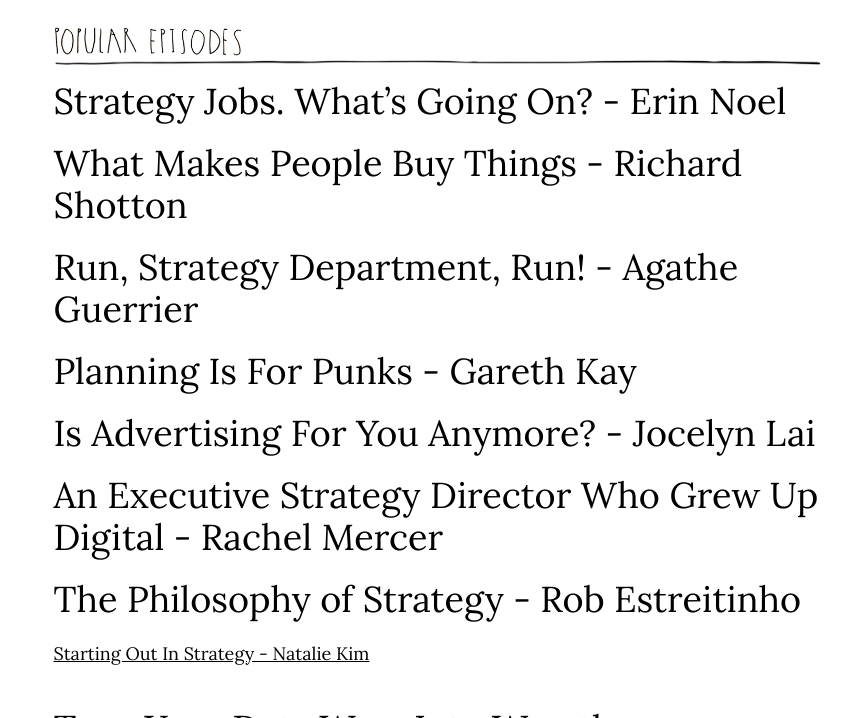
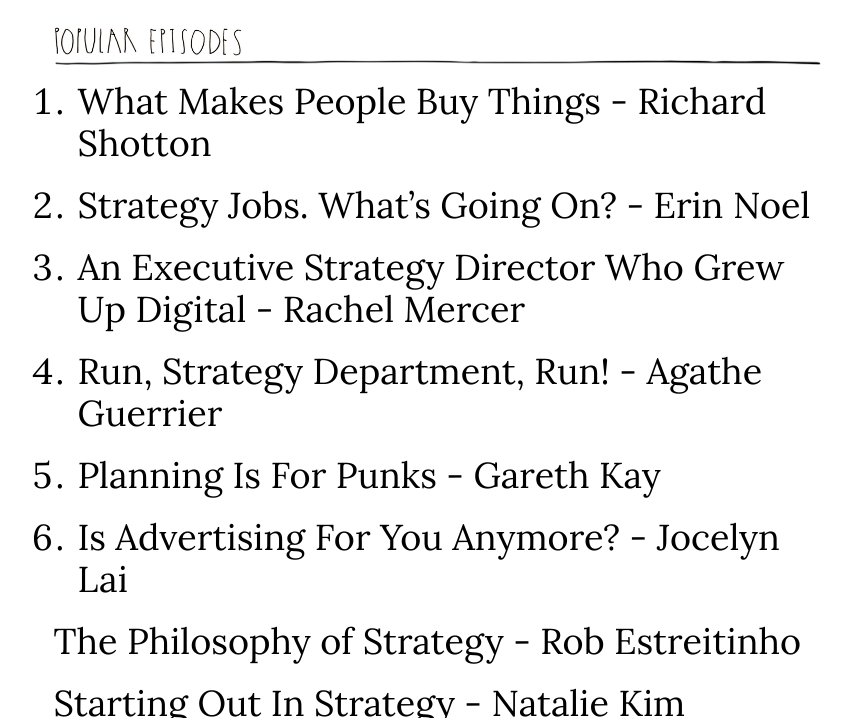
Before and after one commit to markhpollard/markhpollard.github.io, a Jekyll site: the page built from podcast.md, in a window 1280 px wide and 900 px high, scrolled down 360 px, cut to the strip 182-900 px from the top of the window. Shown: the whole strip, without its empty margins (203-1055 px from the left). Built offline with Jekyll 4.4.1, drawn with Linux system fonts in a browser that asks for light colours; nearby versions of some CDN libraries; part of the change alters nothing that is shown.

```diff
--- a/podcast.md
+++ b/podcast.md
@@ -9,15 +9,15 @@ featured: https://anchor.fm/sweathead-with-mark-pollard/embed/episodes/The-Searc
 layout: podcast
 ---
 
-* [Strategy Jobs. What's Going On? - Erin Noel](https://anchor.fm/sweathead-with-mark-pollard/episodes/Strategy-Jobs--Whats-Going-On----Erin-Noel-e1dcup)
-* [What Makes People Buy Things - Richard Shotton](https://anchor.fm/sweathead-with-mark-pollard/episodes/What-Makes-People-Buy-Things---Richard-Shotton-e1af1i)
-* [Run, Strategy Department, Run! - Agathe Guerrier](https://anchor.fm/sweathead-with-mark-pollard/episodes/Run--Strategy-Department--Run----Agathe-Guerrier-e1o81s/a-a48720)
-* [Planning Is For Punks - Gareth Kay](https://anchor.fm/sweathead-with-mark-pollard/episodes/Planning-Is-For-Punks---Gareth-Kay-e1im3e)
-* [Is Advertising For You Anymore? - Jocelyn Lai](https://anchor.fm/sweathead-with-mark-pollard/episodes/Is-Advertising-For-You-Anymore----Jocelyn-Lai-e1h5cs)
-* [An Executive Strategy Director Who Grew Up Digital - Rachel Mercer](https://anchor.fm/sweathead-with-mark-pollard/episodes/An-Executive-Strategy-Director-Who-Grew-Up-Digital---Rachel-Mercer-e1g3qa)
+1. [What Makes People Buy Things - Richard Shotton](https://anchor.fm/sweathead-with-mark-pollard/episodes/What-Makes-People-Buy-Things---Richard-Shotton-e1af1i)
+2. [Strategy Jobs. What's Going On? - Erin Noel](https://anchor.fm/sweathead-with-mark-pollard/episodes/Strategy-Jobs--Whats-Going-On----Erin-Noel-e1dcup)
+3. [An Executive Strategy Director Who Grew Up Digital - Rachel Mercer](https://anchor.fm/sweathead-with-mark-pollard/episodes/An-Executive-Strategy-Director-Who-Grew-Up-Digital---Rachel-Mercer-e1g3qa)
+4. [Run, Strategy Department, Run! - Agathe Guerrier](https://anchor.fm/sweathead-with-mark-pollard/episodes/Run--Strategy-Department--Run----Agathe-Guerrier-e1o81s/a-a48720)
+5. [Planning Is For Punks - Gareth Kay](https://anchor.fm/sweathead-with-mark-pollard/episodes/Planning-Is-For-Punks---Gareth-Kay-e1im3e)
+6. [Is Advertising For You Anymore? - Jocelyn Lai](https://anchor.fm/sweathead-with-mark-pollard/episodes/Is-Advertising-For-You-Anymore----Jocelyn-Lai-e1h5cs)
+
 * [The Philosophy of Strategy - Rob Estreitinho](https://anchor.fm/sweathead-with-mark-pollard/episodes/The-Philosophy-of-Strategy---Rob-Estreitinho-e1b413)
 * [Starting Out In Strategy - Natalie Kim](https://anchor.fm/sweathead-with-mark-pollard/episodes/Starting-Out-In-Strategy---Natalie-Kim-e1af34)
-
 * [Turn Your Data Wars Into Wrestles](https://anchor.fm/sweathead-with-mark-pollard/episodes/Turn-Your-Data-Wars-Into-Wrestles---Tony-Clement-e1juo7)
 * [Why You Aren't Getting Ahead - Dr Kasey Windels](https://anchor.fm/sweathead-with-mark-pollard/episodes/Why-You-Arent-Getting-Ahead---Dr-Kasey-Windels-e1i6km)
 * [You Can't Growth Hack Your Way Out Of Being F&*ked - RG Logan](https://anchor.fm/sweathead-with-mark-pollard/episodes/You-Cant-Growth-Hack-Your-Way-Out-Of-Being-Fked---RG-Logan-e1haos)
```
